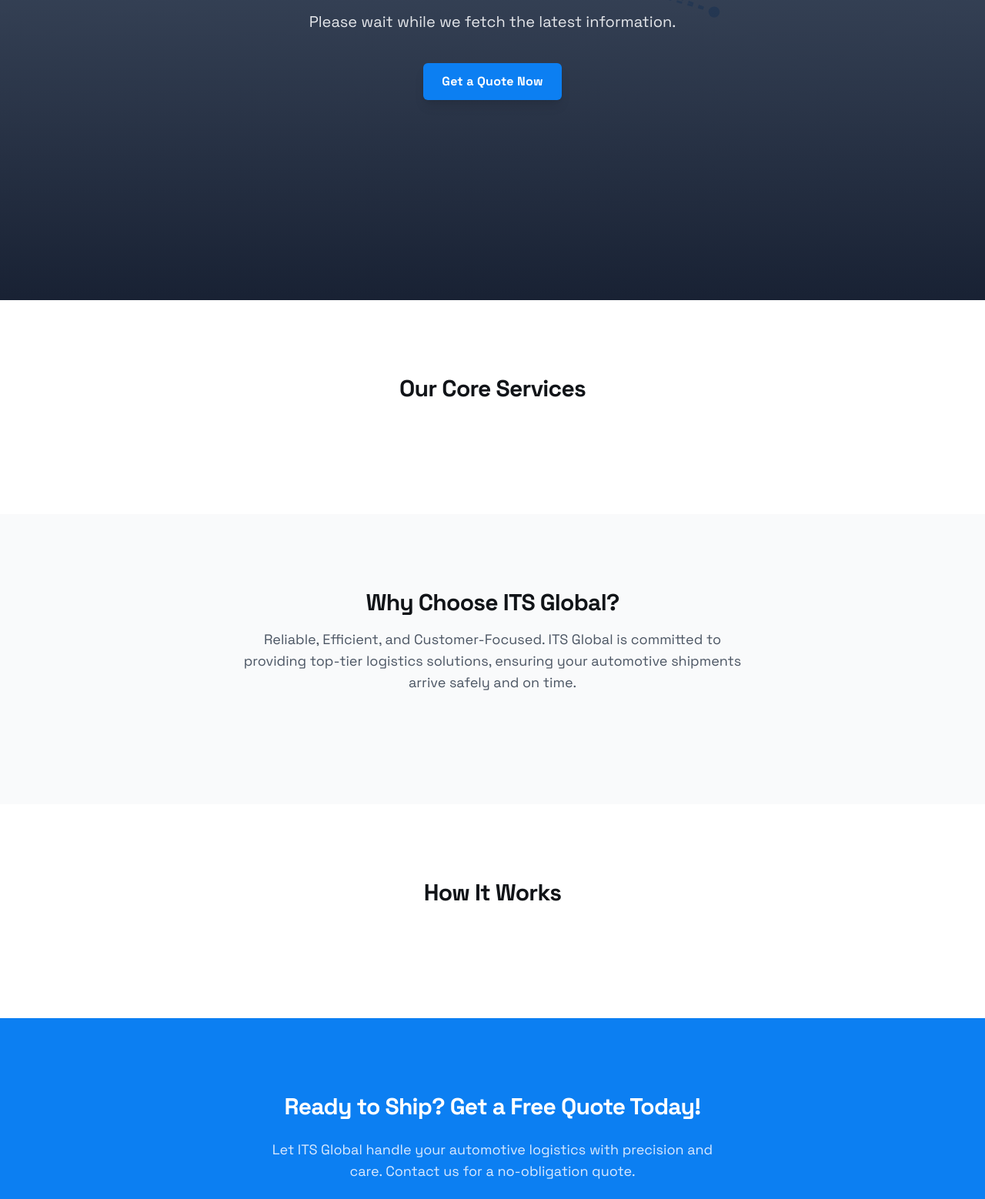
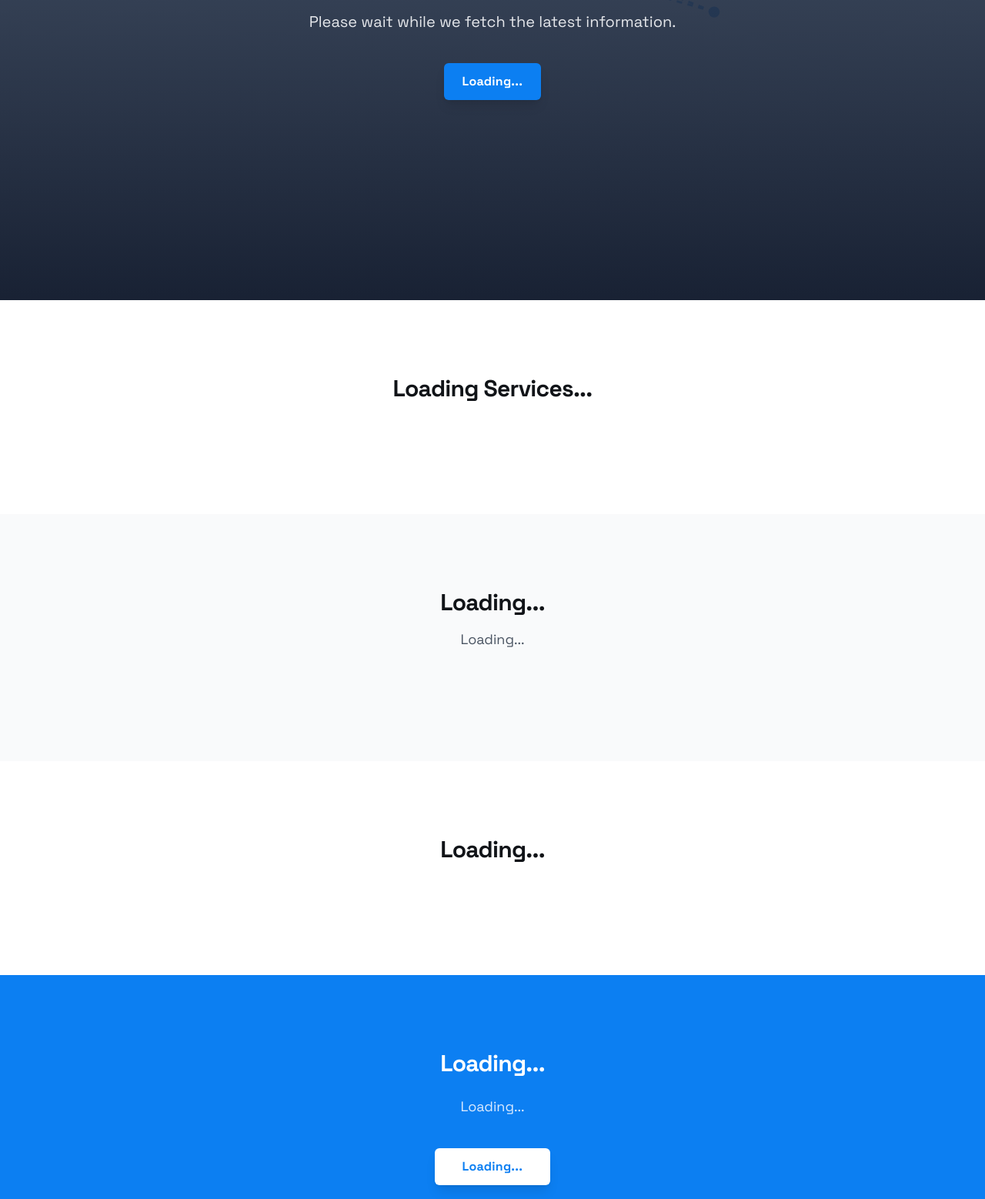
Before and after one commit to Abdelrhman23k/ITS_beta, a plain HTML site: page index.html in a window 1280 px wide. Shown: the part 402-1960 px from the top of the page at 77% size. Drawn offline with nearby package versions, Linux system fonts and the light colour scheme.

Commit message:
Update index.html

```diff
--- a/index.html
+++ b/index.html
@@ -55,14 +55,14 @@
                             Please wait while we fetch the latest information.
                         </p>
                         <button class="flex mx-auto min-w-[120px] max-w-[480px] cursor-pointer items-center justify-center overflow-hidden rounded-md h-12 px-6 bg-[#0c7ff2] text-white text-base font-bold leading-normal tracking-[0.015em] hover:bg-blue-600 transition-colors shadow-lg hover:shadow-xl transform hover:scale-105">
-                            <span id="hero-button-text" class="truncate">Get a Quote Now</span>
+                            <span id="hero-button-text" class="truncate">Loading...</span>
                         </button>
                     </div>
                 </div>
             </section>
             <section class="py-16 sm:py-24 bg-white">
                 <div class="container mx-auto px-6">
-                    <h2 id="services-section-title" class="text-3xl font-bold leading-tight tracking-tight text-center text-[#111418] mb-12">Our Core Services</h2>
+                    <h2 id="services-section-title" class="text-3xl font-bold leading-tight tracking-tight text-center text-[#111418] mb-12">Loading Services...</h2>
                     <div id="services-list" class="grid grid-cols-1 sm:grid-cols-2 lg:grid-cols-3 gap-8">
                     </div>
                 </div>
@@ -70,8 +70,8 @@
             <section class="py-16 sm:py-24 bg-gray-50">
                 <div class="container mx-auto px-6">
                     <div class="text-center mb-12">
-                        <h2 id="why-choose-us-title" class="text-3xl font-bold leading-tight tracking-tight text-[#111418]">Why Choose ITS Global?</h2>
-                        <p id="why-choose-us-subtitle" class="mt-4 text-lg text-gray-600 max-w-2xl mx-auto">Reliable, Efficient, and Customer-Focused. ITS Global is committed to providing top-tier logistics solutions, ensuring your automotive shipments arrive safely and on time.</p>
+                        <h2 id="why-choose-us-title" class="text-3xl font-bold leading-tight tracking-tight text-[#111418]">Loading...</h2>
+                        <p id="why-choose-us-subtitle" class="mt-4 text-lg text-gray-600 max-w-2xl mx-auto">Loading...</p>
                     </div>
                     <div id="features-list" class="grid grid-cols-1 md:grid-cols-3 gap-8">
                     </div>
@@ -79,26 +79,23 @@
             </section>
             <section class="py-16 sm:py-24 bg-white">
                 <div class="container mx-auto px-6">
-                    <h2 id="how-it-works-title" class="text-3xl font-bold leading-tight tracking-tight text-center text-[#111418] mb-12">How It Works</h2>
+                    <h2 id="how-it-works-title" class="text-3xl font-bold leading-tight tracking-tight text-center text-[#111418] mb-12">Loading...</h2>
                     <div id="process-steps-list" class="relative max-w-3xl mx-auto">
-                        <div class="absolute left-1/2 top-0 bottom-0 w-1 bg-gray-200 transform -translate-x-1/2 hidden md:block"></div>
-                        <div class="space-y-12 md:space-y-0">
-                            </div>
                     </div>
                 </div>
             </section>
             <section class="py-16 sm:py-24 bg-[#0c7ff2] text-white">
                 <div class="container mx-auto px-6 text-center">
-                    <h2 id="cta-title" class="text-3xl font-bold leading-tight tracking-tight mb-6">Ready to Ship? Get a Free Quote Today!</h2>
-                    <p id="cta-subtitle" class="text-lg mb-10 max-w-xl mx-auto text-blue-100">Let ITS Global handle your automotive logistics with precision and care. Contact us for a no-obligation quote.</p>
+                    <h2 id="cta-title" class="text-3xl font-bold leading-tight tracking-tight mb-6">Loading...</h2>
+                    <p id="cta-subtitle" class="text-lg mb-10 max-w-xl mx-auto text-blue-100">Loading...</p>
                     <button class="min-w-[150px] max-w-[480px] cursor-pointer items-center justify-center overflow-hidden rounded-md h-12 px-8 bg-white text-[#0c7ff2] text-base font-bold leading-normal tracking-[0.015em] hover:bg-gray-100 transition-colors shadow-lg hover:shadow-xl transform hover:scale-105">
-                        <span id="cta-button-text" class="truncate">Request Your Quote</span>
+                        <span id="cta-button-text" class="truncate">Loading...</span>
                     </button>
                 </div>
             </section>
             <section class="py-16 sm:py-24 bg-gray-50">
                 <div class="container mx-auto px-6">
-                    <h2 id="testimonials-title" class="text-3xl font-bold leading-tight tracking-tight text-center text-[#111418] mb-12">What Our Clients Say</h2>
+                    <h2 id="testimonials-title" class="text-3xl font-bold leading-tight tracking-tight text-center text-[#111418] mb-12">Loading...</h2>
                     <div id="testimonials-list" class="grid grid-cols-1 md:grid-cols-2 lg:grid-cols-3 gap-8">
                     </div>
                 </div>
@@ -132,6 +129,8 @@
     </div>
 </div>
 
+<script src="https://cdn.jsdelivr.net/npm/@supabase/supabase-js@2"></script>
+
 <script src="app.js"></script>
 
 </body>
```
